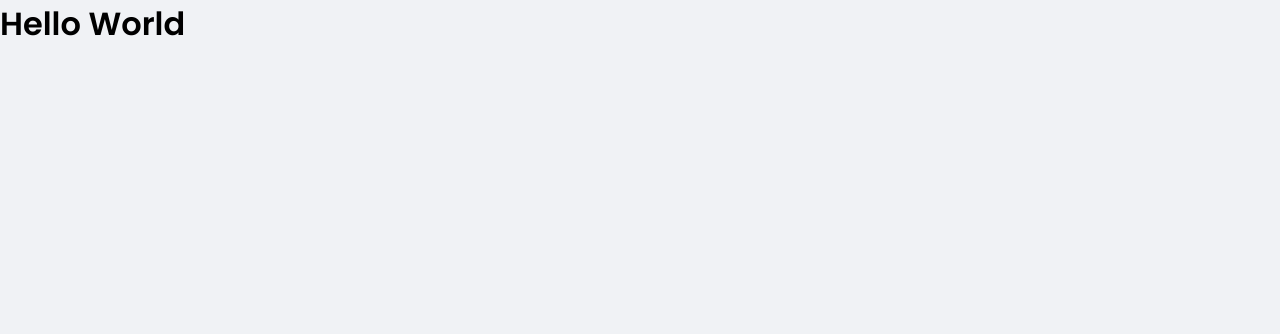
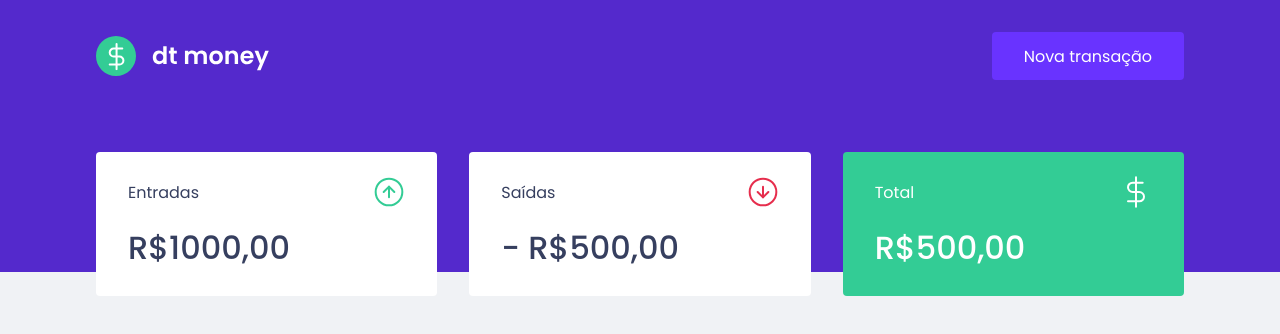
Before and after one commit to pedroandrades/dtmoney, a React (Create React App) app: page / in a window 1280 px wide. Shown: the top 334 px of the page. Built offline with nearby package versions, Linux system fonts and the light colour scheme.

Commit message:
prettier config e dashboard base

```diff
--- a/package.json
+++ b/package.json
@@ -18,6 +18,7 @@
     "@types/react": "^17.0.20",
     "@types/react-dom": "^17.0.9",
     "@types/styled-components": "^5.1.24",
+    "prettier": "2.6.0",
     "typescript": "^4.4.2"
   },
   "scripts": {
--- a/public/index.html
+++ b/public/index.html
@@ -1,16 +1,19 @@
 <!DOCTYPE html>
 <html lang="en">
   <head>
-    <link rel="preconnect" href="https://fonts.googleapis.com">
-    <link rel="preconnect" href="https://fonts.gstatic.com" crossorigin>
+    <link rel="preconnect" href="https://fonts.googleapis.com" />
+    <link rel="preconnect" href="https://fonts.gstatic.com" crossorigin />
 
     <meta charset="utf-8" />
     <meta name="viewport" content="width=device-width, initial-scale=1" />
 
-    <link rel="shortcut icon" href="favicon.png" type="image/png">
+    <link rel="shortcut icon" href="favicon.png" type="image/png" />
     <title>dtmoney</title>
 
-    <link href="https://fonts.googleapis.com/css2?family=Poppins:wght@400;600&display=swap" rel="stylesheet">
+    <link
+      href="https://fonts.googleapis.com/css2?family=Poppins:wght@400;500;600&display=swap"
+      rel="stylesheet"
+    />
   </head>
   <body>
     <noscript>You need to enable JavaScript to run this app.</noscript>
--- a/src/App.tsx
+++ b/src/App.tsx
@@ -1,10 +1,13 @@
-import { GlobalStyle } from "./styles/global";
+import { Dashboard } from './components/Dashboard';
+import { Header } from './components/Header';
+import { GlobalStyle } from './styles/global';
 
 export function App() {
   return (
-    <div className="App">
-     <h1>Hello World</h1>
-     <GlobalStyle />
-    </div>
+    <>
+      <Header />
+      <Dashboard />
+      <GlobalStyle />
+    </>
   );
 }
--- /dev/null
+++ b/src/components/Dashboard/index.tsx
@@ -0,0 +1,10 @@
+import { Summary } from '../Summary';
+import { Container } from './styles';
+
+export function Dashboard() {
+  return (
+    <Container>
+      <Summary />
+    </Container>
+  );
+}
--- /dev/null
+++ b/src/components/Dashboard/styles.ts
@@ -0,0 +1,7 @@
+import styled from 'styled-components';
+
+export const Container = styled.main`
+  max-width: 1120px;
+  margin: 0 auto;
+  padding: 2.5rem 1rem;
+`;
--- /dev/null
+++ b/src/components/Header/index.tsx
@@ -0,0 +1,13 @@
+import logoImg from '../../assets/logo.svg';
+import { Container, Content } from './styles';
+
+export function Header() {
+  return (
+    <Container>
+      <Content>
+        <img src={logoImg} alt="dt money" />
+        <button type="button">Nova transação</button>
+      </Content>
+    </Container>
+  );
+}
--- /dev/null
+++ b/src/components/Header/styles.ts
@@ -0,0 +1,31 @@
+import styled from 'styled-components';
+
+export const Container = styled.header`
+  background: var(--blue);
+`;
+
+export const Content = styled.div`
+  max-width: 1120px;
+  margin: 0 auto;
+
+  padding: 2rem 1rem 12rem;
+  display: flex;
+  align-items: center;
+  justify-content: space-between;
+
+  button {
+    font-size: 1rem;
+    color: #fff;
+    background: var(--blue-light);
+    border: 0;
+    padding: 0 2rem;
+    border-radius: 0.25rem;
+    height: 3rem;
+
+    transition: filter 0.2s;
+
+    &:hover {
+      filter: brightness(0.9);
+    }
+  }
+`;
--- /dev/null
+++ b/src/components/Summary/index.tsx
@@ -0,0 +1,33 @@
+import incomeImg from '../../assets/income.svg';
+import outcomeImg from '../../assets/outcome.svg';
+import totalImg from '../../assets/total.svg';
+
+import { Container } from './styles';
+
+export function Summary() {
+  return (
+    <Container>
+      <div>
+        <header>
+          <p>Entradas</p>
+          <img src={incomeImg} alt="Entradas" />
+        </header>
+        <strong>R$1000,00</strong>
+      </div>
+      <div>
+        <header>
+          <p>Saídas</p>
+          <img src={outcomeImg} alt="Saídas" />
+        </header>
+        <strong>- R$500,00</strong>
+      </div>
+      <div className="highlight-background">
+        <header>
+          <p>Total</p>
+          <img src={totalImg} alt="Total" />
+        </header>
+        <strong>R$500,00</strong>
+      </div>
+    </Container>
+  );
+}
--- /dev/null
+++ b/src/components/Summary/styles.ts
@@ -0,0 +1,33 @@
+import styled from 'styled-components';
+
+export const Container = styled.div`
+  display: grid;
+  grid-template-columns: repeat(3, 1fr);
+  gap: 2rem;
+  margin-top: -10rem;
+
+  div {
+    background: var(--shape);
+    padding: 1.5rem 2rem;
+    border-radius: 0.25rem;
+    color: var(--text-title);
+
+    header {
+      display: flex;
+      align-items: center;
+      justify-content: space-between;
+    }
+
+    strong {
+      display: block;
+      margin-top: 1rem;
+      font-size: 2rem;
+      line-height: 3rem;
+    }
+
+    &.highlight-background {
+      background: var(--green);
+      color: #fff;
+    }
+  }
+`;
--- a/src/styles/global.ts
+++ b/src/styles/global.ts
@@ -1,10 +1,12 @@
-import { createGlobalStyle } from "styled-components"
+import { createGlobalStyle } from 'styled-components';
 
 export const GlobalStyle = createGlobalStyle`
     :root {
         --background: #f0f2f5;
         --red: #E52E4D;
         --blue: #5429cc;
+
+        --green: #33cc95;
 
         --blue-light: #6933FF;
 
@@ -42,7 +44,7 @@
     }
 
     h1, h2, h3, h4, h5, h6, strong {
-        font-weight: 600;
+        font-weight: 500;
     }
 
     button {
@@ -53,4 +55,4 @@
         opacity: 0.6;
         cursor: not-allowed;
     }
-`
+`;
```
Also changed, not shown: tsconfig.json (+2 -8 lines), .prettierrc.json (added), 2 other files (tests, documents, lock files or other folders).
